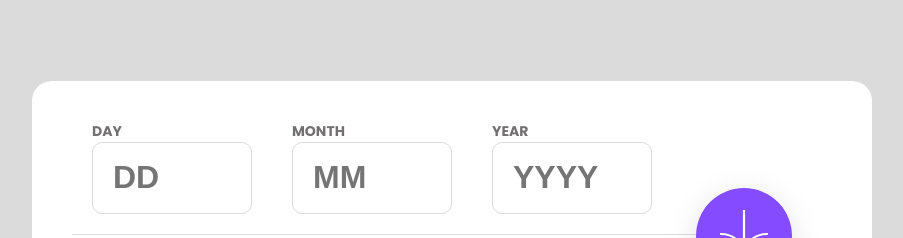
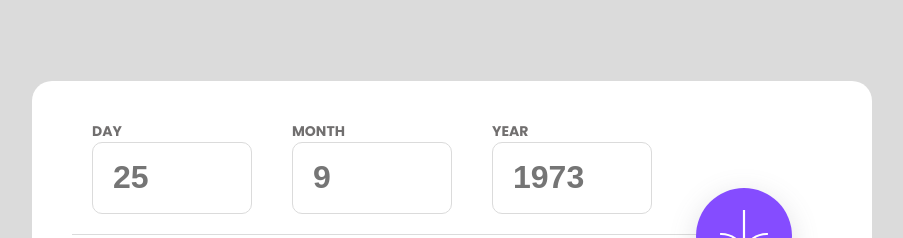
Before and after one commit to vinuman/Age-Calculator, a plain HTML site: page index.html in a window 1280 px wide. Shown: the top 238 px of the page, without its empty margins (188-1091 px from the left). Drawn offline with Linux system fonts and the light colour scheme.

Commit message:
Update index.html

```diff
--- a/index.html
+++ b/index.html
@@ -18,17 +18,17 @@
     <form action="#submit">
       <div class="field">
         <label for="day">day</label>
-        <input type="number" class="day" id="day" placeholder="DD">
+        <input type="number" class="day" id="day" placeholder="25">
         <span class="error"></span>
       </div>
       <div class="field">
         <label for="month">month</label>
-        <input type="number" class="month" id="month" placeholder="MM">
+        <input type="number" class="month" id="month" placeholder="9">
         <span class="error"></span>
       </div>
       <div class="field">
         <label for="year">year</label>
-        <input type="number" class="year" id="year" placeholder="YYYY">
+        <input type="number" class="year" id="year" placeholder="1973">
         <span class="error"></span>
       </div>
       <button>
```
